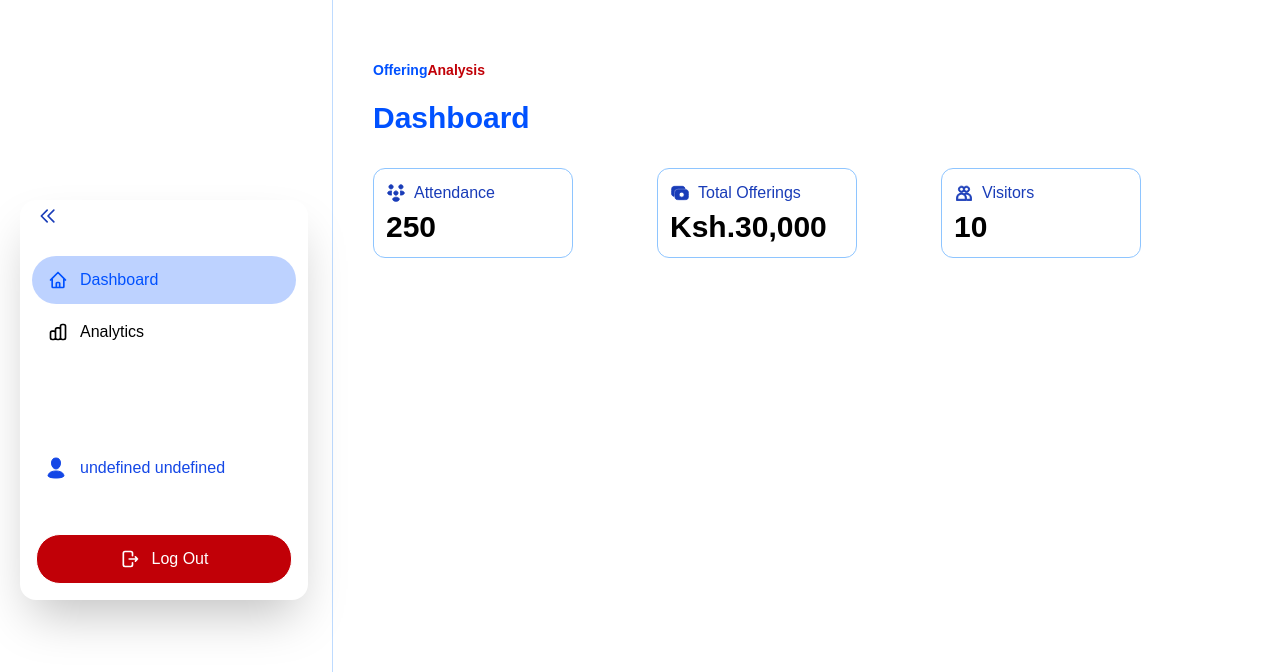
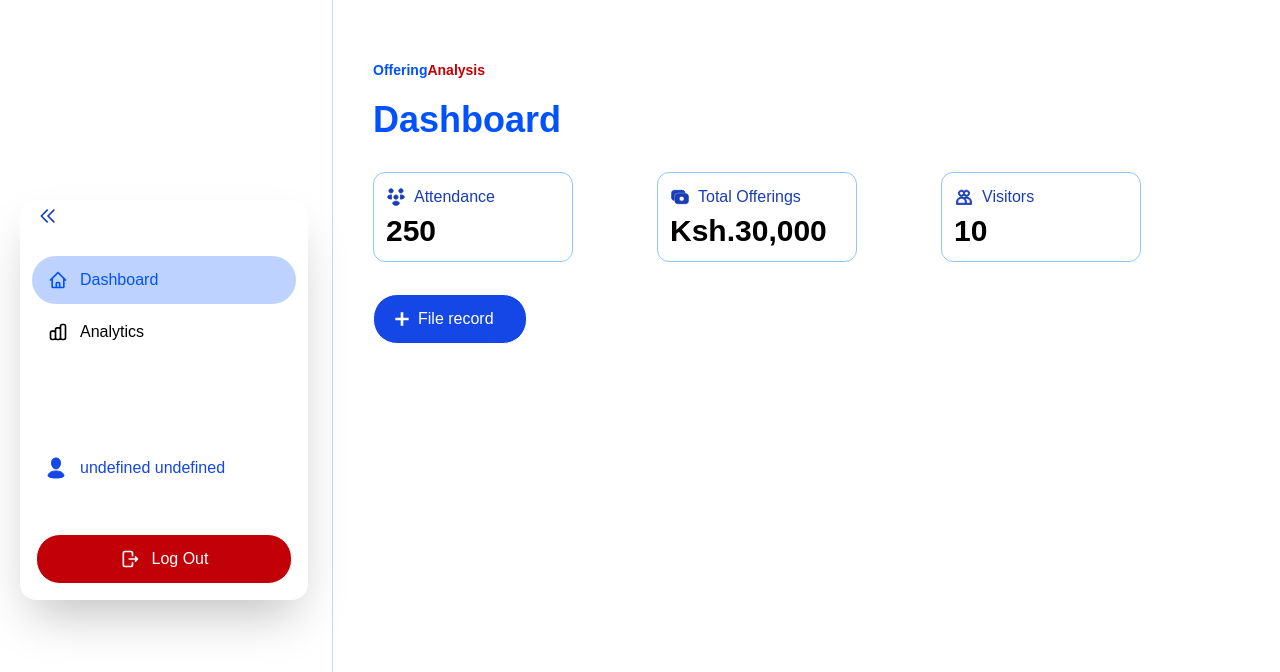
Before and after one commit to SamGombs20/OfferingAnalysisWeb, a Next.js app: page /dashboard in a window 1280 px wide. Shown: the top 672 px of the page. Built offline with nearby package versions, Linux system fonts and the light colour scheme.

Commit message:
Update:User dashboard design

```diff
--- a/app/components/sidebar.tsx
+++ b/app/components/sidebar.tsx
@@ -104,7 +104,7 @@ const Sidebar = () => {
         <div className="absolute bottom-0 left-0 right-0 p-4">
           <button
             onClick={logOut}
-            className="border text-white bg-red-700 rounded-3xl flex items-center justify-center py-3 hover:text-red-700 hover:bg-transparent transition-all duration-400 ease-in-out w-full hover:scale-105"
+            className="border text-white bg-red-700 rounded-3xl flex items-center justify-center py-3 hover:text-red-700 hover:cursor-pointer hover:bg-transparent transition-all duration-400 ease-in-out w-full hover:scale-105"
           >
             <svg
               className="w-5 h-5"
--- a/app/dashboard/page.tsx
+++ b/app/dashboard/page.tsx
@@ -56,7 +56,6 @@ const cardData = [
       <>
         <path
           fillRule="evenodd"
-
           d="M3 18C3 15.3945 4.66081 13.1768 6.98156 12.348C7.61232 12.1227 8.29183 12 9 12C9.70817 12 10.3877 12.1227 11.0184 12.348C11.3611 12.4703 11.6893 12.623 12 12.8027C12.3107 12.623 12.6389 12.4703 12.9816 12.348C13.6123 12.1227 14.2918 12 15 12C15.7082 12 16.3877 12.1227 17.0184 12.348C19.3392 13.1768 21 15.3945 21 18V21H15.75V19.5H19.5V18C19.5 15.5147 17.4853 13.5 15 13.5C14.4029 13.5 13.833 13.6163 13.3116 13.8275C14.3568 14.9073 15 16.3785 15 18V21H3V18ZM9 11.25C8.31104 11.25 7.66548 11.0642 7.11068 10.74C5.9977 10.0896 5.25 8.88211 5.25 7.5C5.25 5.42893 6.92893 3.75 9 3.75C10.2267 3.75 11.3158 4.33901 12 5.24963C12.6842 4.33901 13.7733 3.75 15 3.75C17.0711 3.75 18.75 5.42893 18.75 7.5C18.75 8.88211 18.0023 10.0896 16.8893 10.74C16.3345 11.0642 15.689 11.25 15 11.25C14.311 11.25 13.6655 11.0642 13.1107 10.74C12.6776 10.4869 12.2999 10.1495 12 9.75036C11.7001 10.1496 11.3224 10.4869 10.8893 10.74C10.3345 11.0642 9.68896 11.25 9 11.25ZM13.5 18V19.5H4.5V18C4.5 15.5147 6.51472 13.5 9 13.5C11.4853 13.5 13.5 15.5147 13.5 18ZM11.25 7.5C11.25 8.74264 10.2426 9.75 9 9.75C7.75736 9.75 6.75 8.74264 6.75 7.5C6.75 6.25736 7.75736 5.25 9 5.25C10.2426 5.25 11.25 6.25736 11.25 7.5ZM15 5.25C13.7574 5.25 12.75 6.25736 12.75 7.5C12.75 8.74264 13.7574 9.75 15 9.75C16.2426 9.75 17.25 8.74264 17.25 7.5C17.25 6.25736 16.2426 5.25 15 5.25Z"
           fill="currentColor"
         ></path>
@@ -70,10 +69,14 @@ const DashboardPage = () => {
   return (
     <div className="mt-5">
       <div>
-        <p className="text-3xl font-bold blue-txt">Dashboard</p>
-        <div className="flex gap-3 flex-wrap justify-evenly lg:w-3xl lg:justify-between mt-8">
+        <p className="text-4xl font-bold blue-txt">Dashboard</p>
+
+        <div className="flex gap-3 flex-wrap justify-evenly lg:w-3xl lg:justify-between mt-8 mb-8">
           {cardData.map((item, index) => (
-          <div key={index} className="flex min-w-50 border border-blue-300 rounded-xl p-3 flex-col">
+            <div
+              key={index}
+              className="flex min-w-50 hover:scale-98 hover:cursor-pointer transition-all duration-200 ease-in-out border border-blue-300 rounded-xl p-3 flex-col"
+            >
               <div className="flex text-blue-800 mb-1 items-center">
                 <svg
                   className="w-5 h-5 mr-2"
@@ -90,6 +93,21 @@ const DashboardPage = () => {
           ))}
         </div>
       </div>
+      <button className="flex  items-center border hover:bg-transparent hover:cursor-pointer hover:text-blue-700 transition-all duration-300 ease-in-out bg-blue-700 py-2 px-3 rounded-3xl text-white">
+        <svg
+          className="w-8 h-8"
+          viewBox="0 0 24 24"
+          fill="none"
+          stroke="currentColor"
+        >
+          <path
+            d="M7 12L12 12M12 12L17 12M12 12V7M12 12L12 17"
+            stroke="currentColor"
+            strokeWidth={2}
+          ></path>{" "}
+        </svg>
+        <p className="pr-5">File record</p>
+      </button>
     </div>
   );
 };
```
Lines whose indentation alone changed are shown as unchanged.
